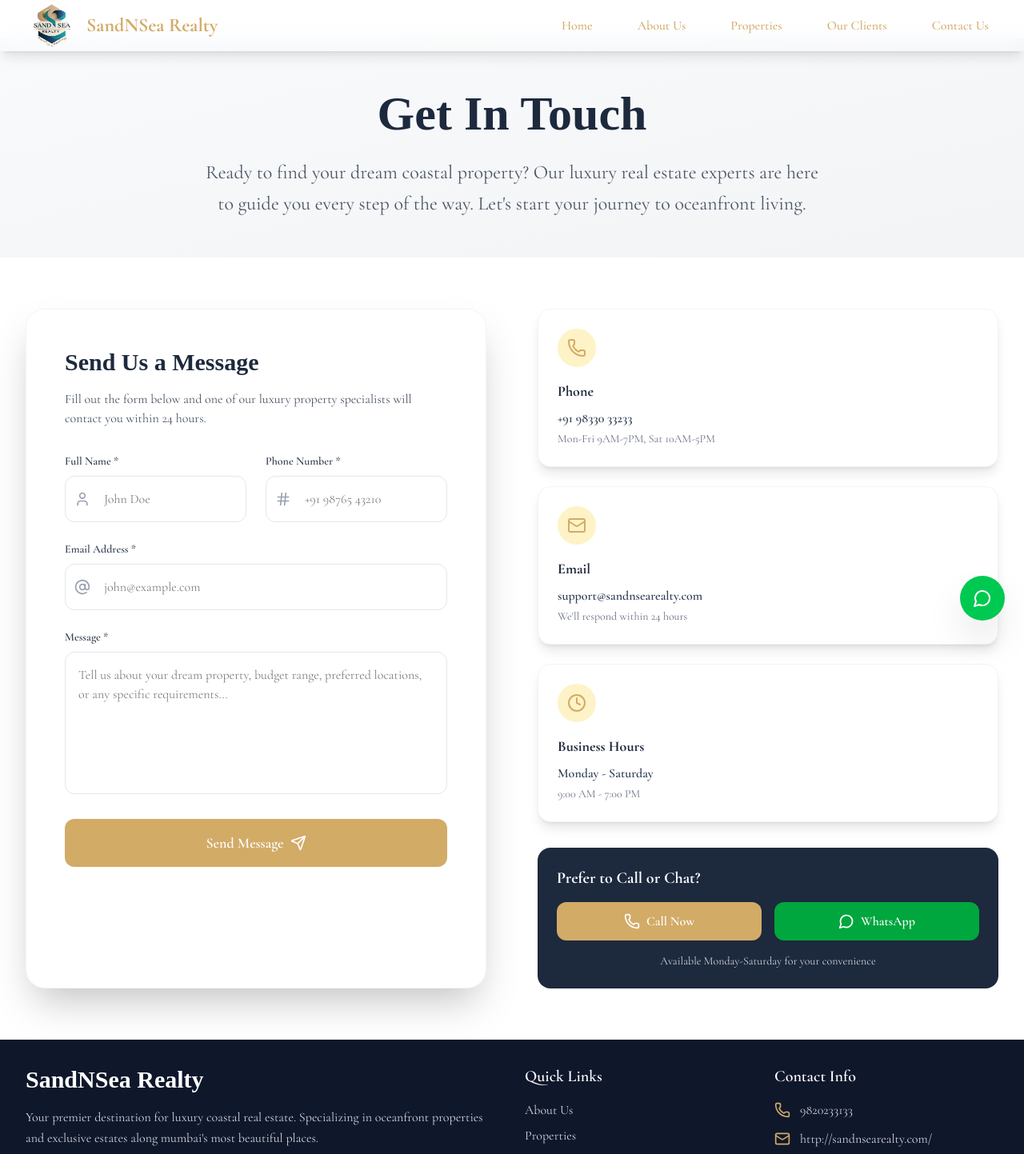
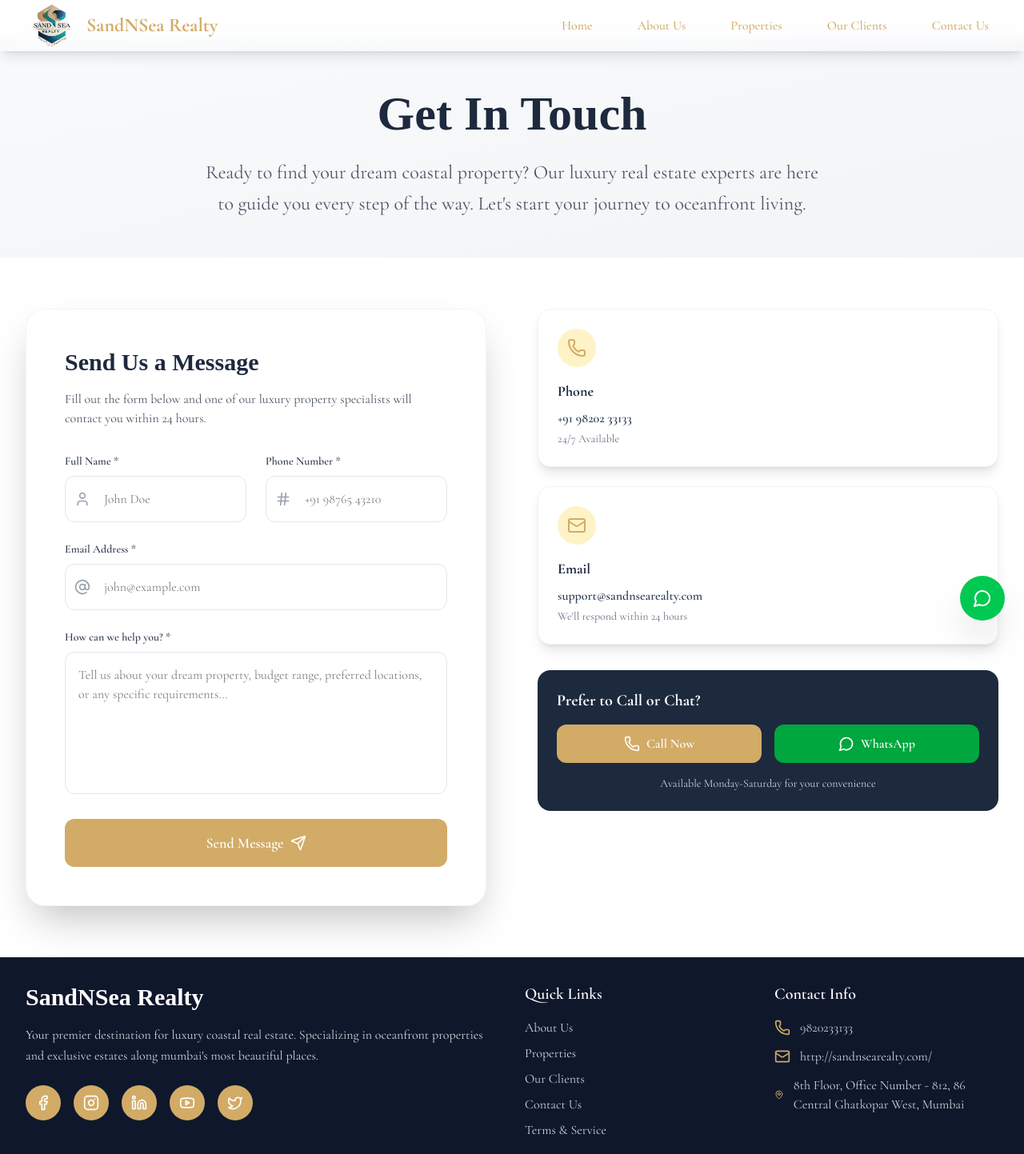
Before and after one commit to BowlPulp/SandnSea, a React (Vite) app in the folder client/: page /contact in a window 1280 px wide. Shown: the top 1443 px of the page at 80% size. Built offline with nearby package versions, Linux system fonts and the light colour scheme.

Commit message:
feat: Update footer address, modify contact details, and enhance testimonials on homepage

```diff
--- a/client/src/components/Footer.jsx
+++ b/client/src/components/Footer.jsx
@@ -57,7 +57,7 @@ const Footer = () => {
                     </div>
                     <div className="flex items-center gap-3">
                       <MapPin className="w-5 h-5 text-[#d2ab67]" />
-                      <span className="text-gray-300">Mumbai</span>
+                      <span className="text-gray-300">8th Floor, Office Number -  812, 86 Central Ghatkopar West, Mumbai</span>
                     </div>
                   </div>
                 </div>
--- a/client/src/pages/ContactUsPage.jsx
+++ b/client/src/pages/ContactUsPage.jsx
@@ -38,8 +38,8 @@ const ContactUsPage = () => {
     {
       icon: <Phone className="w-6 h-6" />,
       title: "Phone",
-      details: "+91 98330 33233",
-      subtitle: "Mon-Fri 9AM-7PM, Sat 10AM-5PM"
+      details: "+91 98202 33133",
+      subtitle: "24/7 Available"
     },
     {
       icon: <Mail className="w-6 h-6" />,
@@ -47,12 +47,6 @@ const ContactUsPage = () => {
       details: "support@sandnsearealty.com",
       subtitle: "We'll respond within 24 hours"
     },
-    {
-      icon: <Clock className="w-6 h-6" />,
-      title: "Business Hours",
-      details: "Monday - Saturday",
-      subtitle: "9:00 AM - 7:00 PM"
-    }
   ];
 
   return (
@@ -152,7 +146,7 @@ const ContactUsPage = () => {
 
                 <div className="relative">
                   <label htmlFor="message" className="block text-sm font-semibold text-gray-700 mb-2">
-                    Message *
+                    How can we help you? *
                   </label>
                   <textarea
                     id="message"
--- a/client/src/pages/HomePage.jsx
+++ b/client/src/pages/HomePage.jsx
@@ -39,24 +39,42 @@ const HomePage = () => {
   // Testimonials data
   const testimonials = [
     {
-      name: 'Michael Thompson',
-      role: 'Luxury Home Buyer',
-      text: 'Sand N Sea Realty exceeded every expectation. Their attention to detail and market knowledge is unparalleled.',
-      rating: 5,
+      name: "Virag Mishra",
+      company: "Singer",
+      role: "Self",
+      text: "Found my dream home with zero stress. You understood exactly what I needed—truly grateful!",
+      rating: 5
     },
     {
-      name: 'Sarah Williams',
-      role: 'Oceanfront Property Seller',
-      text: 'Professional, responsive, and results-driven. They sold our beachfront property above asking price in just 3 weeks.',
-      rating: 5,
+      name: "Devesh Mathur",
+      company: "HSBC Bangladesh",
+      role: "COO",
+      text: "Professional, reliable, and efficient. The whole process was handled with excellence.",
+      rating: 5
     },
     {
-      name: 'David Chen',
-      role: 'Investment Client',
-      text: 'Their expertise in luxury coastal properties helped us build an incredible investment portfolio.',
-      rating: 5,
+      name: "Akhil Kedia",
+      company: "JP Morgan",
+      role: "Executive Director",
+      text: "Great experience—your insights and approach made everything quick and smooth.",
+      rating: 5
     },
+    {
+      name: "Dr. Roopesh Pandey",
+      company: "Jaslok Hospital",
+      role: "Cardiologist",
+      text: "Appreciated the hassle-free process. You made it easy despite my busy schedule.",
+      rating: 5
+    },
+    {
+      name: "Sujata Kunder",
+      company: "Custom Officer",
+      role: "-",
+      text: "Loved the personal attention and honesty. Found exactly what I was looking for!",
+      rating: 5
+    }
   ];
+
 
   // Hero image carousel
   useEffect(() => {
@@ -207,7 +225,7 @@ const HomePage = () => {
 {/* Featured Properties */}
           <BrandMarquee/>
 
-      <section className="py-20 bg-gray-50">
+      {/* <section className="py-20 bg-gray-50">
         <div className="max-w-7xl mx-auto px-4 sm:px-6 lg:px-8">
           <div className="text-center mb-16">
             <h2 className="text-4xl md:text-5xl font-bold text-slate-800 mb-4" style={{ fontFamily: 'Playfair Display, serif' }}>
@@ -302,7 +320,7 @@ const HomePage = () => {
             ))}
           </div>
         </div>
-      </section>
+      </section> */}
 
       {/* Dynamic Counter Section */}
       {/* <section className="py-20 bg-slate-800 text-white">
```
